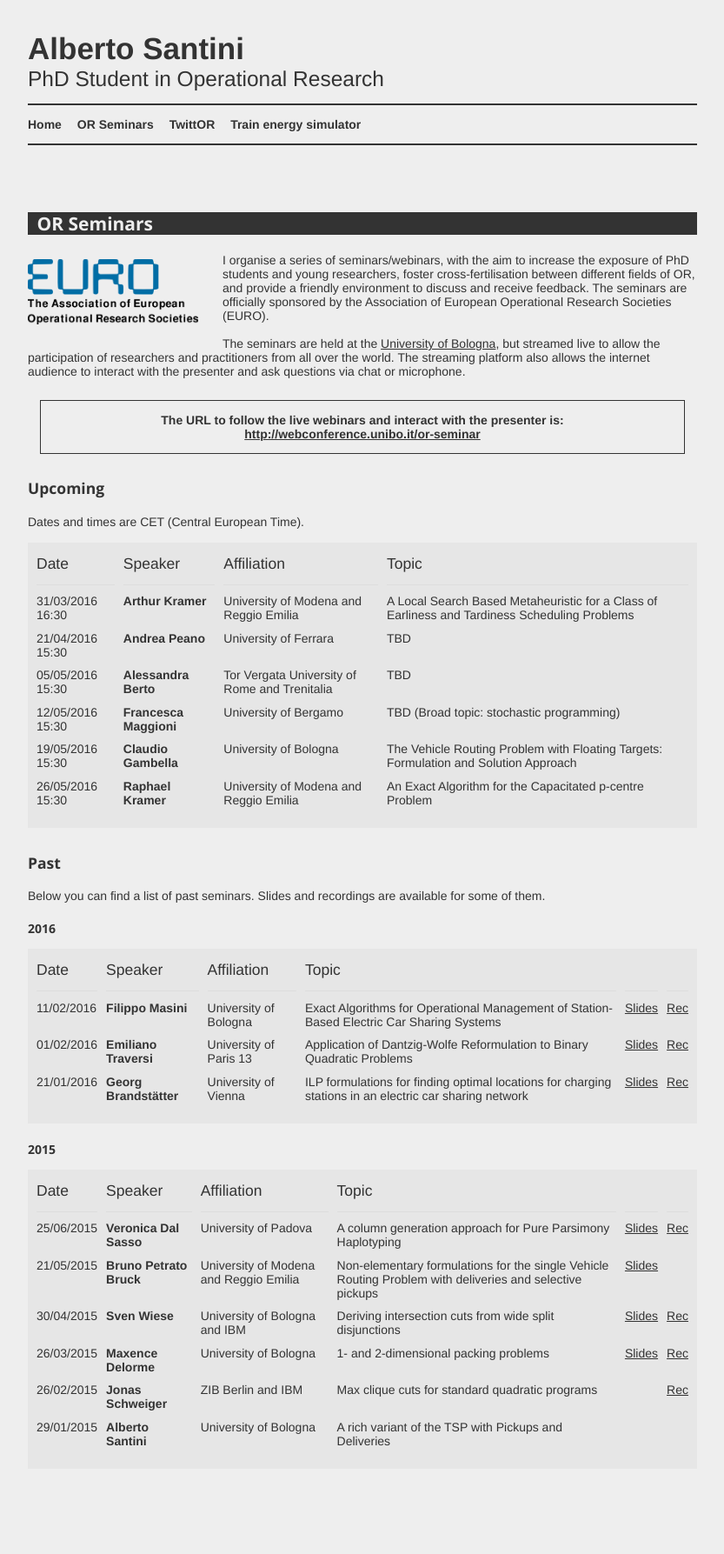
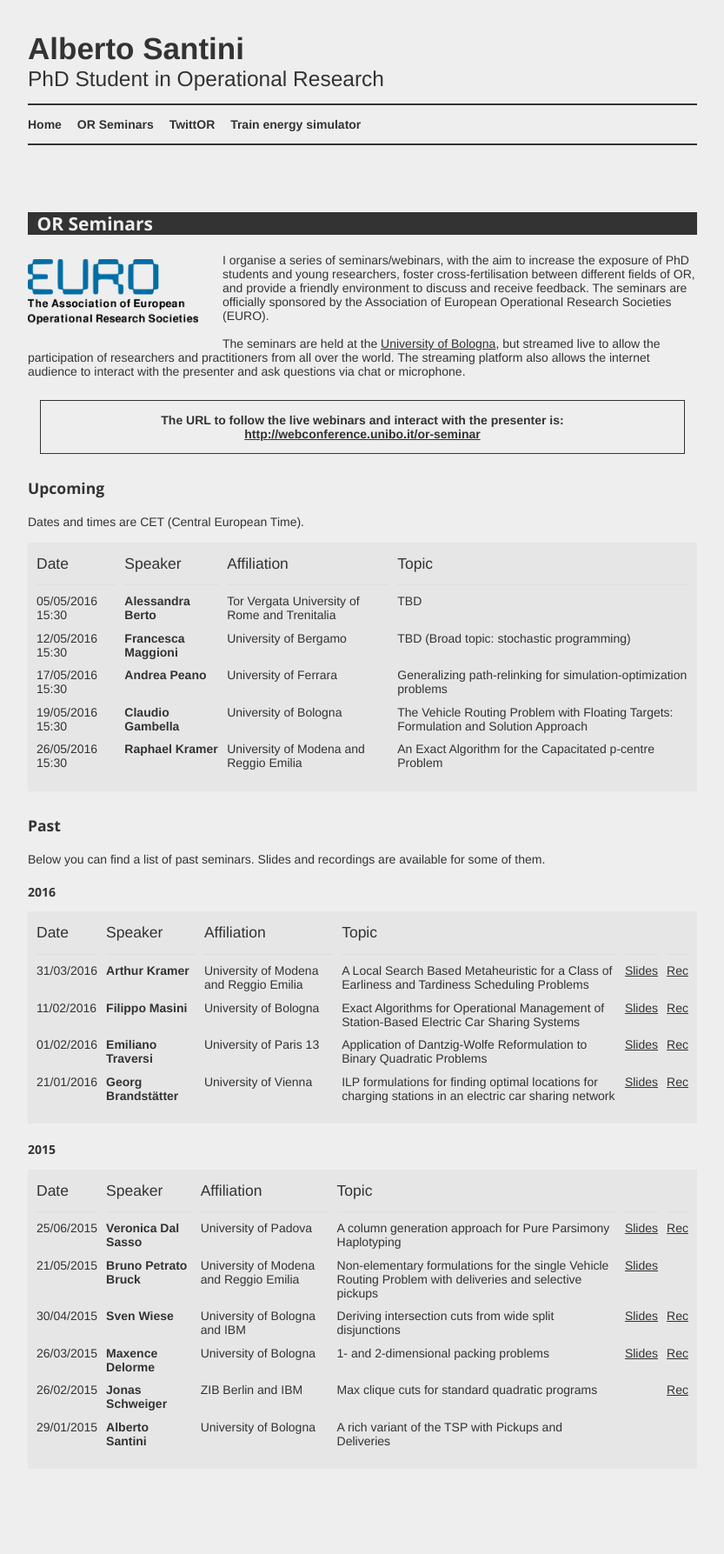
Before and after one commit to alberto-santini/alberto-santini.github.io, a Jekyll site: the page built from seminars/index.md, in a window 1280 px wide. Shown: the whole page at 87% size, without its empty margins (223-1056 px from the left). Built offline with Jekyll 4.4.1, drawn with Linux system fonts in a browser that asks for light colours.

Commit message:
Updated seminars

```diff
--- a/seminars/index.md
+++ b/seminars/index.md
@@ -25,10 +25,9 @@ Dates and times are CET (Central European Time).
 
 Date | Speaker | Affiliation | Topic
 :----|:--------|:------------|:------
-31/03/2016 16:30 | **Arthur Kramer** | University of Modena and Reggio Emilia | A Local Search Based Metaheuristic for a Class of Earliness and Tardiness Scheduling Problems
-21/04/2016 15:30 | **Andrea Peano** | University of Ferrara | TBD
 05/05/2016 15:30 | **Alessandra Berto** | Tor Vergata University of Rome and Trenitalia | TBD
 12/05/2016 15:30 | **Francesca Maggioni** | University of Bergamo | TBD (Broad topic: stochastic programming)
+17/05/2016 15:30 | **Andrea Peano** | University of Ferrara | Generalizing path-relinking for simulation-optimization problems
 19/05/2016 15:30 | **Claudio Gambella** | University of Bologna | The Vehicle Routing Problem with Floating Targets: Formulation and Solution Approach
 26/05/2016 15:30 | **Raphael Kramer** | University of Modena and Reggio Emilia | An Exact Algorithm for the Capacitated p-centre Problem
 
@@ -40,6 +39,7 @@ Below you can find a list of past seminars. Slides and recordings are available
 
 Date | Speaker | Affiliation | Topic |  |
 :----|:--------|:------------|:------|:-|:-
+31/03/2016 | **Arthur Kramer** | University of Modena and Reggio Emilia | A Local Search Based Metaheuristic for a Class of Earliness and Tardiness Scheduling Problems | [Slides](http://santini.in/files/seminars/spring-2016/ak_slides.pdf) | [Rec](https://www.youtube.com/watch?v=tpKTJAEBpWQ)
 11/02/2016 | **Filippo Masini** | University of Bologna | Exact Algorithms for Operational Management of Station-Based Electric Car Sharing Systems | [Slides](http://santini.in/files/seminars/spring-2016/fm_slides.pdf) | [Rec](https://www.youtube.com/watch?v=xbIEU8eht48)
 01/02/2016 | **Emiliano Traversi** | University of Paris 13 | Application of Dantzig-Wolfe Reformulation to Binary Quadratic Problems | [Slides](http://santini.in/files/seminars/spring-2016/et_slides.pdf) | [Rec](https://www.youtube.com/watch?v=PyWfezxAMLQ)
 21/01/2016 | **Georg Brandstätter** | University of Vienna | ILP formulations for finding optimal locations for charging stations in an electric car sharing network | [Slides](http://santini.in/files/seminars/spring-2016/gb_slides.pdf) | [Rec](https://www.youtube.com/watch?v=Q7cjSgyYKPc)
```
